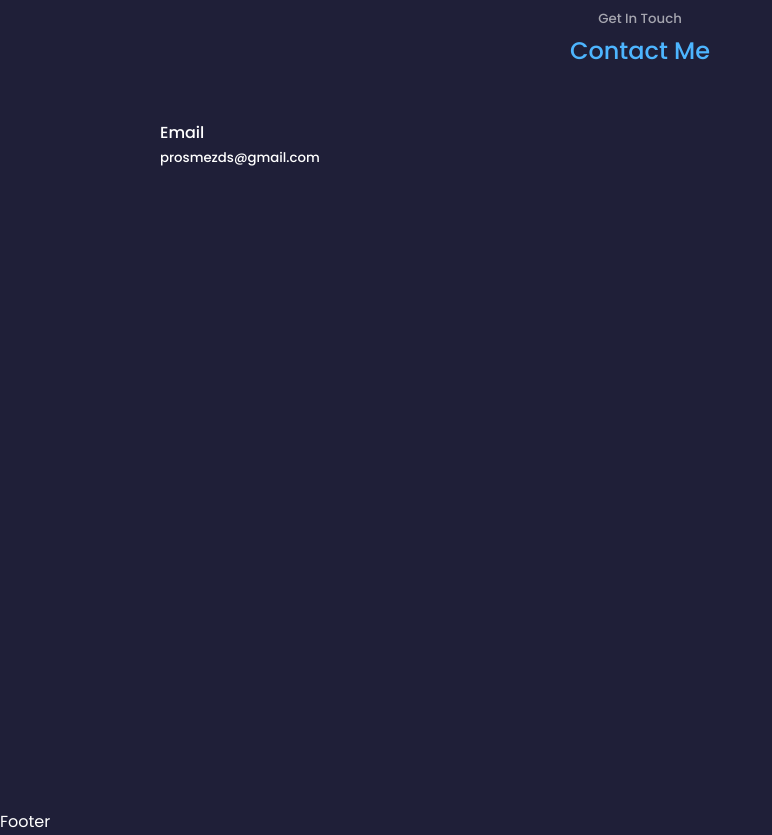
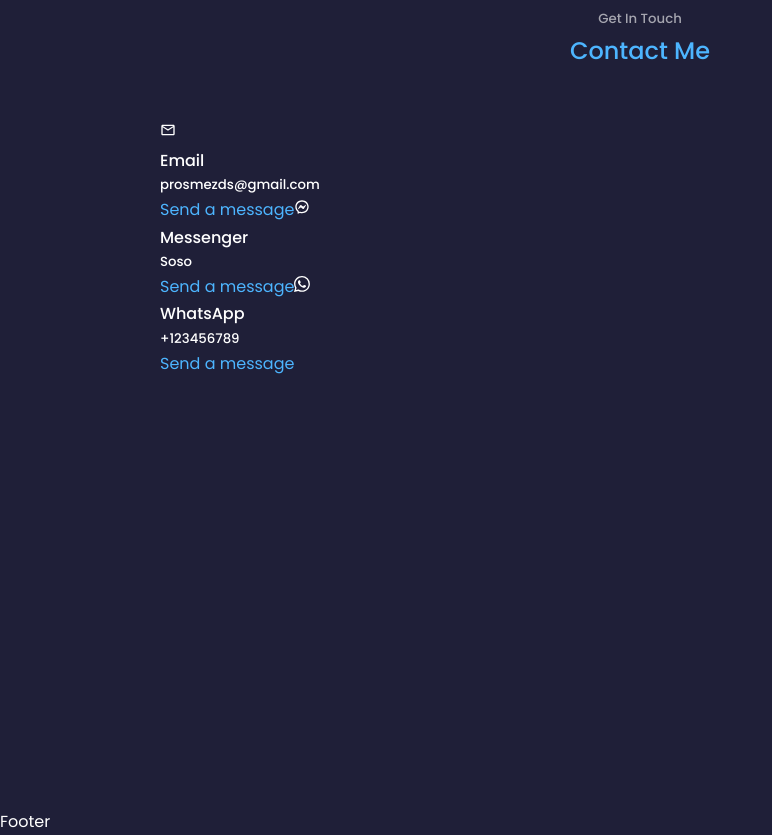
Before and after one commit to MezianeS/Portfolio-v2, a React (Create React App) app: page / in a window 1280 px wide. Shown: the part 5320-6155 px from the top of the page, without its empty margins (0-772 px from the left). Built offline with nearby package versions, Linux system fonts and the light colour scheme.

Commit message:
Update Contact.jsx
Add contact

```diff
--- a/src/components/contact/Contact.jsx
+++ b/src/components/contact/Contact.jsx
@@ -1,6 +1,8 @@
 import React from 'react'
 import './contact.css'
-
+import {MdOutlineEmail} from 'react-icons/md'
+import {RiMessengerLine} from 'react-icons/ri'
+import {BsWhatsapp} from 'react-icons/bs'
 
 const Contact = () => {
   return (
@@ -11,9 +13,22 @@ const Contact = () => {
       <div className="container contact__container">
         <div className="contact__options">
           <acticle className="contact__option">
+            <MdOutlineEmail />
             <h4>Email</h4>
             <h5>prosmezds@gmail.com</h5>
-            <a href="mailto:prosmezds@gmail.com"></a>
+            <a href="mailto:prosmezds@gmail.com">Send a message</a>
+          </acticle>
+          <acticle className="contact__option">
+            <RiMessengerLine />
+            <h4>Messenger</h4>
+            <h5>Soso</h5>
+            <a href="https://m.me/soso">Send a message</a>
+          </acticle>
+          <acticle className="contact__option">
+            <BsWhatsapp />
+            <h4>WhatsApp</h4>
+            <h5>+123456789</h5>
+            <a href="mailto:prosmezds@gmail.com">Send a message</a>
           </acticle>
         </div>
         {/* END OF CONTACT OPTION */}
```
